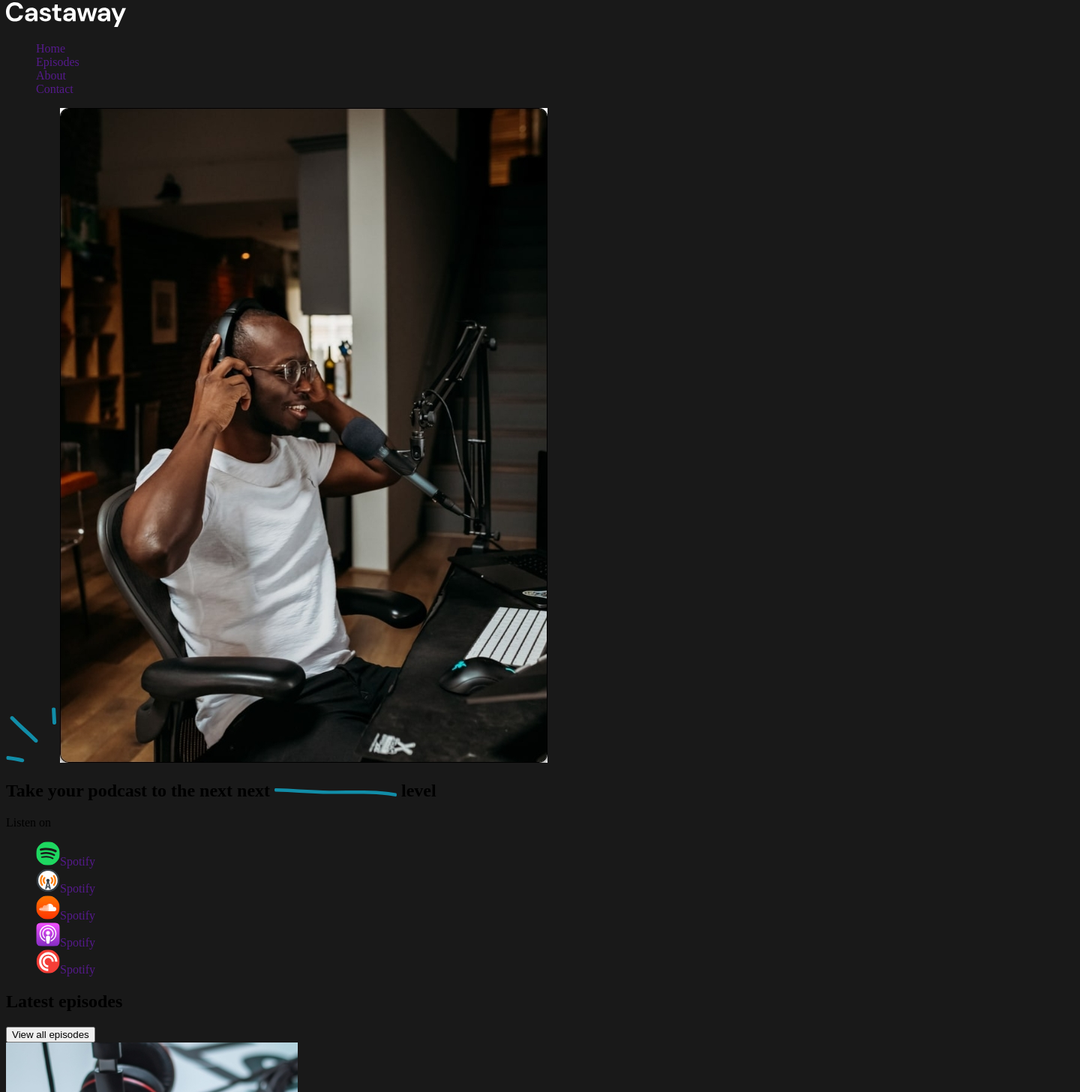
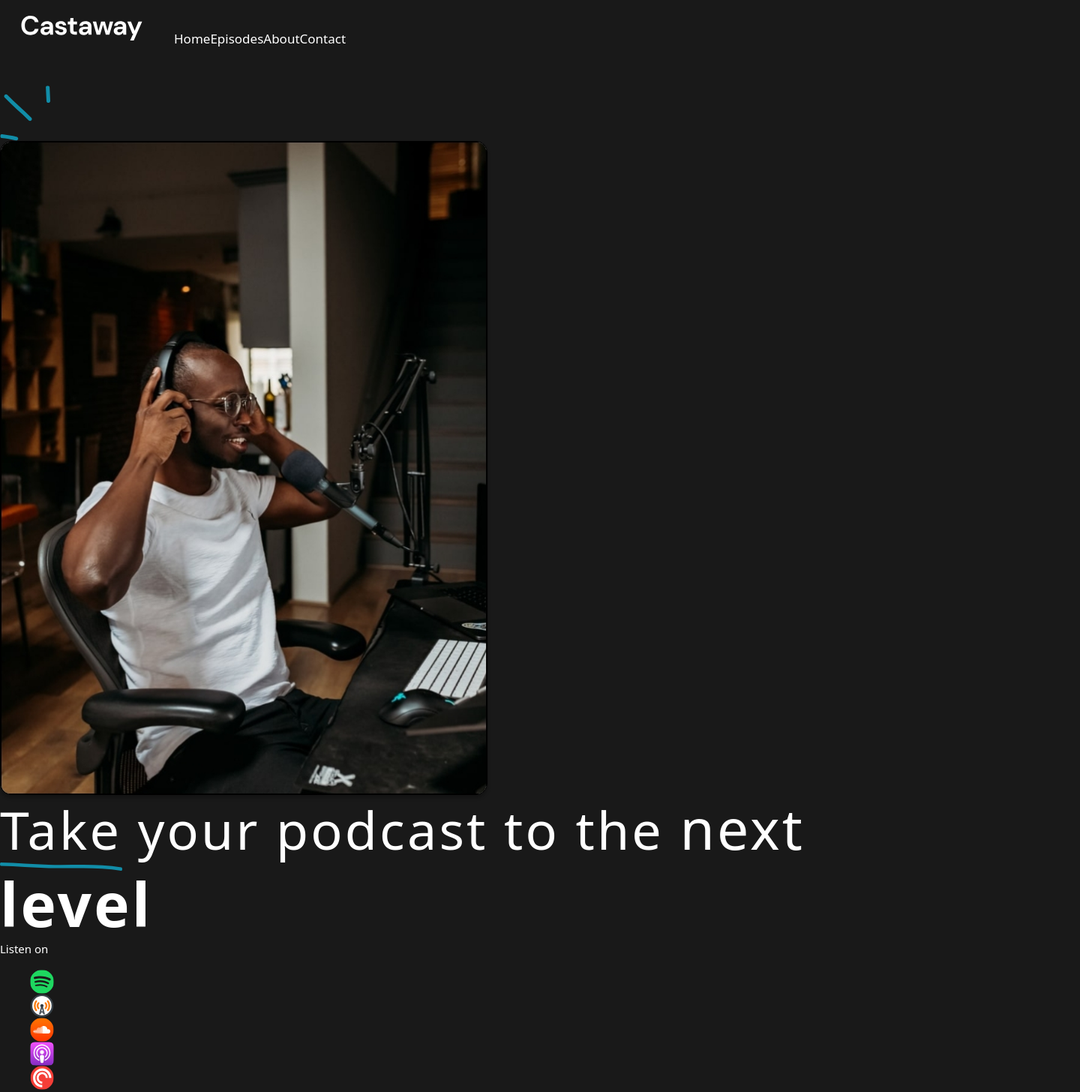
Before and after one commit to vkadi-budetak/castaway, a website: page index.html in a window 1280 px wide. Shown: the part 5-1461 px from the top of the page at 75% size, 1440 px wide, since content can reach past the window. Drawn offline with nearby package versions, Linux system fonts and the light colour scheme.

Commit message:
change styles hero

```diff
--- a/css/styles.css
+++ b/css/styles.css
@@ -1,10 +1,14 @@
 :root {
   /* Fons */
+  --primary-font: "DM Sans", sans-serif;
   /* Text colors */
-  --light-text-color: #fff
+  --main-txt-cl: rgb(255, 255, 255);
+  --secondary-txt-cl: rgba(255, 255, 255, 0.7);
+  --episode-txt-cl: rgb(17, 141, 168);
   /* BG colors */
+  --bgcolors-fone: rgb(0, 0, 0);
   /* Other */
-
+  --btn-color: rgb(17, 141, 168);
 }
 
 /**
@@ -12,13 +16,56 @@
   | Base Styles
   |============================
 */
+html {
+  box-sizing: border-box;
+  font-family: var(--primary-font);
+  color: var(--main-txt-cl);
+}
 
 body {
   background-color: rgb(25, 25, 25);
-
+  width: 1440px;
 }
 
-/* Reset */
+/* reset start */
+*,
+*::before,
+*::after {
+  box-sizing: inherit;
+}
+
+h1,
+h2,
+h3,
+h4,
+h5,
+h6,
+p {
+  margin: 0;
+}
+
+img {
+  display: block;
+}
+
+button {
+  cursor: pointer;
+}
+
+.visually-hidden {
+  position: absolute;
+  width: 1px;
+  height: 1px;
+  margin: -1px;
+  border: 0;
+  padding: 0;
+
+  white-space: nowrap;
+  clip-path: inset(100%);
+  clip: rect(0 0 0 0);
+  overflow: hidden;
+}
+
 .link {
   text-decoration: none;
 }
@@ -26,3 +73,99 @@ body {
 .list {
   list-style: none;
 }
+
+/**
+  |============================
+  | Styles Header
+  |============================
+*/
+.header {
+  width: 1440px;
+  padding: 26px;
+}
+
+.header_section {
+  display: flex;
+  height: 67px;
+}
+
+.header_link {
+}
+
+.header_nav_iteam {
+  color: var(--main-txt-cl);
+}
+
+.header_logo {
+  width: 166px;
+  height: 33px;
+}
+
+.header_nav {
+  font-size: 17px;
+  font-weight: 400;
+  line-height: 27px;
+}
+
+.header_list {
+  display: flex;
+}
+
+li:last-child {
+  margin-bottom: 0;
+}
+
+/**
+  |============================
+  | Styles Hero
+  |============================
+*/
+.hero_section {
+}
+.hero_img {
+  width: 68px;
+  height: 74px;
+}
+.hero_pic {
+  width: 650px;
+  border: 1px solid rgb(0, 0, 0);
+  border-radius: 15px;
+  box-shadow: 0px 4px 4px 0px rgba(0, 0, 0, 0.25);
+}
+.hero_title {
+  font-size: 70px;
+  font-weight: 400;
+  line-height: 88px;
+  letter-spacing: 3.2px;
+}
+.hero_txt {
+  font-size: 75px;
+}
+.hero_txt_underlining {
+  width: 163px;
+  height: 11px;
+}
+.hero_txt_accent {
+  font-size: 80px;
+font-weight: 700;
+}
+.hero_subject {
+  font-size: 15px;
+font-weight: 400;
+line-height: 24px;
+}
+.hero_list {
+
+}
+.list {
+}
+.hero_link {
+}
+.hero_iteam {
+}
+.link {
+}
+.hero_logo_listen {
+  width: 32px;
+height: 32px;
+}
--- a/index.html
+++ b/index.html
@@ -4,77 +4,125 @@
     <meta charset="UTF-8" />
     <meta name="viewport" content="width=device-width, initial-scale=1.0" />
     <title>Castaway</title>
+    <!-- Normalize styles -->
+    <link
+      rel="stylesheet"
+      href="https://cdn.jsdelivr.net/npm/modern-normalize@3.0.1/modern-normalize.min.css"
+    />
+    <!-- Fonts DM Sans -->
+    <link rel="preconnect" href="https://fonts.googleapis.com" />
+    <link rel="preconnect" href="https://fonts.gstatic.com" crossorigin />
+    <link
+      href="https://fonts.googleapis.com/css2?family=DM+Sans:ital,opsz,wght@0,9..40,100..1000;1,9..40,100..1000&display=swap"
+      rel="stylesheet"
+    />
     <link rel="stylesheet" href="./css/styles.css" />
   </head>
   <body>
-    <header>
-      <a href="">
+    <header class="header">
+      <div class="header_section">
+        <a class="header_link" href="">
           <img
+            class="header_logo"
             src="./img/logo/Logo.svg"
             alt="Castaway logo"
             width="160"
             height="33"
           />
         </a>
-      <nav>
-        <ul class="list">
-          <li><a class="link" href="">Home</a></li>
-          <li><a class="link" href="">Episodes</a></li>
-          <li><a class="link" href="">About</a></li>
-          <li><a class="link" href="">Contact</a></li>
+        <nav class="header_nav">
+          <ul class="header_list list">
+            <li>
+              <a class="header_link link" href=""
+                ><span class="header_nav_iteam">Home</span></a
+              >
+            </li>
+            <li>
+              <a class="header_link link" href=""
+                ><span class="header_nav_iteam">Episodes</span></a
+              >
+            </li>
+            <li>
+              <a class="header_link link" href=""
+                ><span class="header_nav_iteam">About</span></a
+              >
+            </li>
+            <li>
+              <a class="header_link link" href=""
+                ><spa class="header_nav_iteam">Contact</spa></a
+              >
+            </li>
           </ul>
         </nav>
+      </div>
     </header>
     <main>
       <!-- Hero section -->
-      <section>
-        <img src="./img/Hero/Photo/Image.svg" alt="Image Fon" />
-        <img src="./img/Hero/Photo/Frame.jpeg" alt="Photo man" />
-        <h1>
-          Take your podcast to the next <span>next</span>
-          <img src="./img/Hero/Photo/Strip.svg" alt="Strip" />
-          <span>level</span>
+      <section class="hero_section">
+        <img
+          class="hero_img"
+          src="./img/Hero/Photo/Image.svg"
+          alt="Image Fon"
+        />
+        <img
+          class="hero_pic"
+          src="./img/Hero/Photo/Frame.jpeg"
+          alt="Photo man"
+        />
+        <h1 class="hero_title">
+          Take your podcast to the <span class="hero_txt">next</span>
+          <img
+            class="hero_txt_underlining"
+            src="./img/Hero/Photo/Strip.svg"
+            alt="Strip"
+          />
+          <span class="hero_txt_accent">level</span>
         </h1>
-        <p>Listen on</p>
-        <ul class="list">
-          <li>
-            <a class="link" href=""
+        <p class="hero_subject">Listen on</p>
+        <ul class="hero_list list">
+          <li class="hero_link">
+            <a class="hero_iteam link" href=""
               ><img
+                class="hero_logo_listen"
                 src="./img/Hero/ListenCatalog/IMAGE.svg"
                 alt=""
-              />Spotify</a
+              /><sapan class="visually-hidden">Spotify</sapan></a
             >
           </li>
-          <li>
-            <a class="link" href=""
+          <li class="hero_link">
+            <a class="hero_iteam link" href=""
               ><img
+                class="hero_logo_listen"
                 src="./img/Hero/ListenCatalog/IMAGE-1.svg"
                 alt=""
-              />Spotify</a
+              /><sapan class="visually-hidden">Spotify</sapan></a
             >
           </li>
-          <li>
-            <a class="link" href=""
+          <li class="hero_link">
+            <a class="hero_iteam link" href=""
               ><img
+                class="hero_logo_listen"
                 src="./img/Hero/ListenCatalog/IMAGE-2.svg"
                 alt=""
-              />Spotify</a
+              /><sapan class="visually-hidden">Spotify</sapan></a
             >
           </li>
-          <li>
-            <a class="link" href=""
+          <li class="hero_link">
+            <a class="hero_iteam link" href=""
               ><img
+                class="hero_logo_listen"
                 src="./img/Hero/ListenCatalog/IMAGE-3.svg"
                 alt=""
-              />Spotify</a
+              /><sapan class="visually-hidden">Spotify</sapan></a
             >
           </li>
-          <li>
-            <a class="link" href=""
+          <li class="hero_link">
+            <a class="hero_iteam link" href=""
               ><img
+                class="hero_logo_listen"
                 src="./img/Hero/ListenCatalog/IMAGE-4.svg"
                 alt=""
-              />Spotify</a
+              /><sapan class="visually-hidden">Spotify</sapan></a
             >
           </li>
         </ul>
@@ -425,34 +473,22 @@
         </li>
         <li>
           <a class="link" href=""
-            ><img
-              src="./img/Hero/ListenCatalog/IMAGE-1.svg"
-              alt=""
-            />Spotify</a
+            ><img src="./img/Hero/ListenCatalog/IMAGE-1.svg" alt="" />Spotify</a
           >
         </li>
         <li>
           <a class="link" href=""
-            ><img
-              src="./img/Hero/ListenCatalog/IMAGE-2.svg"
-              alt=""
-            />Spotify</a
+            ><img src="./img/Hero/ListenCatalog/IMAGE-2.svg" alt="" />Spotify</a
           >
         </li>
         <li>
           <a class="link" href=""
-            ><img
-              src="./img/Hero/ListenCatalog/IMAGE-3.svg"
-              alt=""
-            />Spotify</a
+            ><img src="./img/Hero/ListenCatalog/IMAGE-3.svg" alt="" />Spotify</a
           >
         </li>
         <li>
           <a class="link" href=""
-            ><img
-              src="./img/Hero/ListenCatalog/IMAGE-4.svg"
-              alt=""
-            />Spotify</a
+            ><img src="./img/Hero/ListenCatalog/IMAGE-4.svg" alt="" />Spotify</a
           >
         </li>
       </ul>
--- /dev/null
+++ b/package.json
@@ -0,0 +1,5 @@
+{
+  "dependencies": {
+    "modern-normalize": "^3.0.1"
+  }
+}
```
Also changed, not shown: img/About/PicturesEpisodes/Episode 2.jpeg (renamed from img/About/PicturesEpisodes/Episode2.jpeg), 1 other file. Lines whose indentation alone changed are shown as unchanged.
